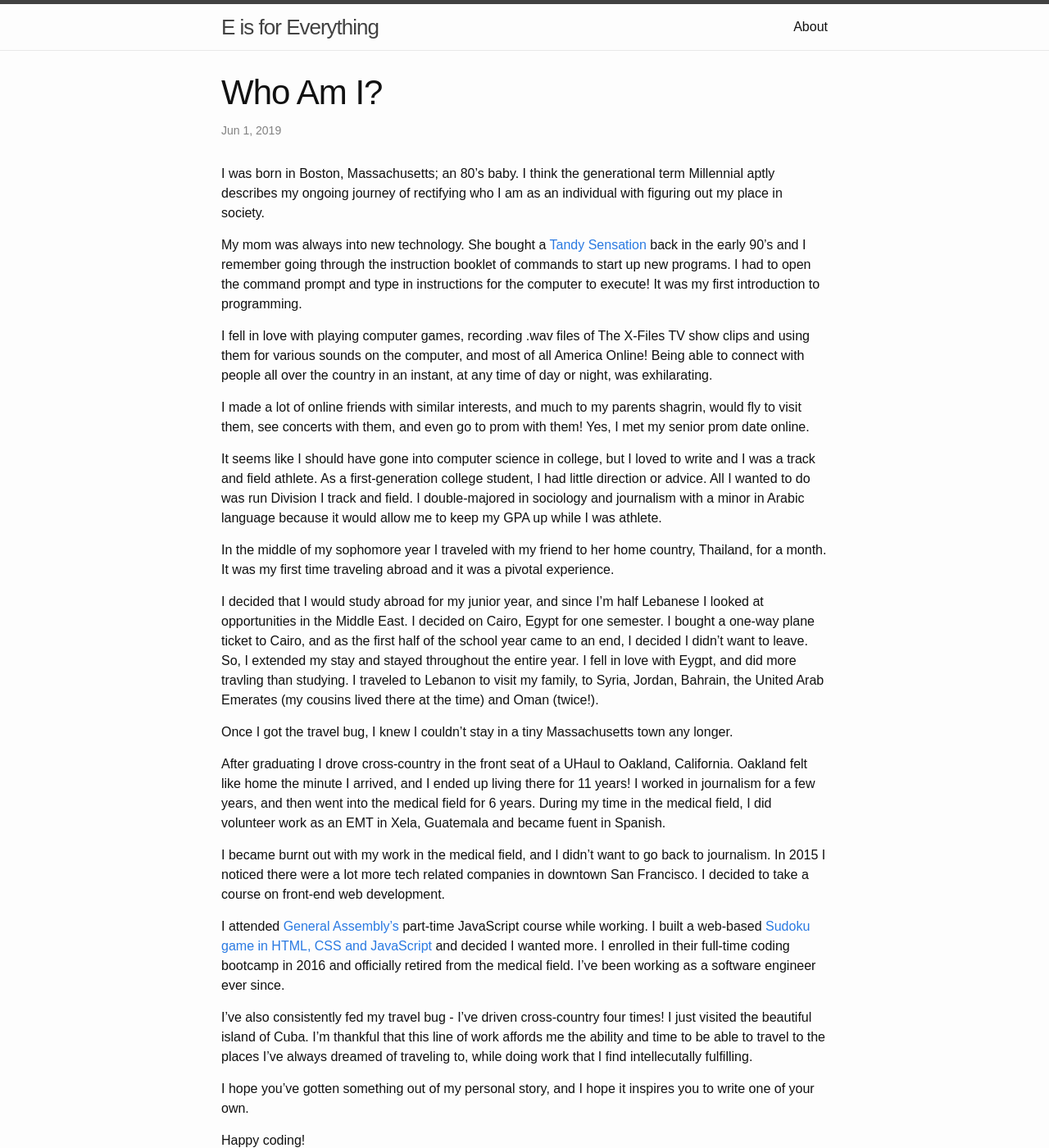
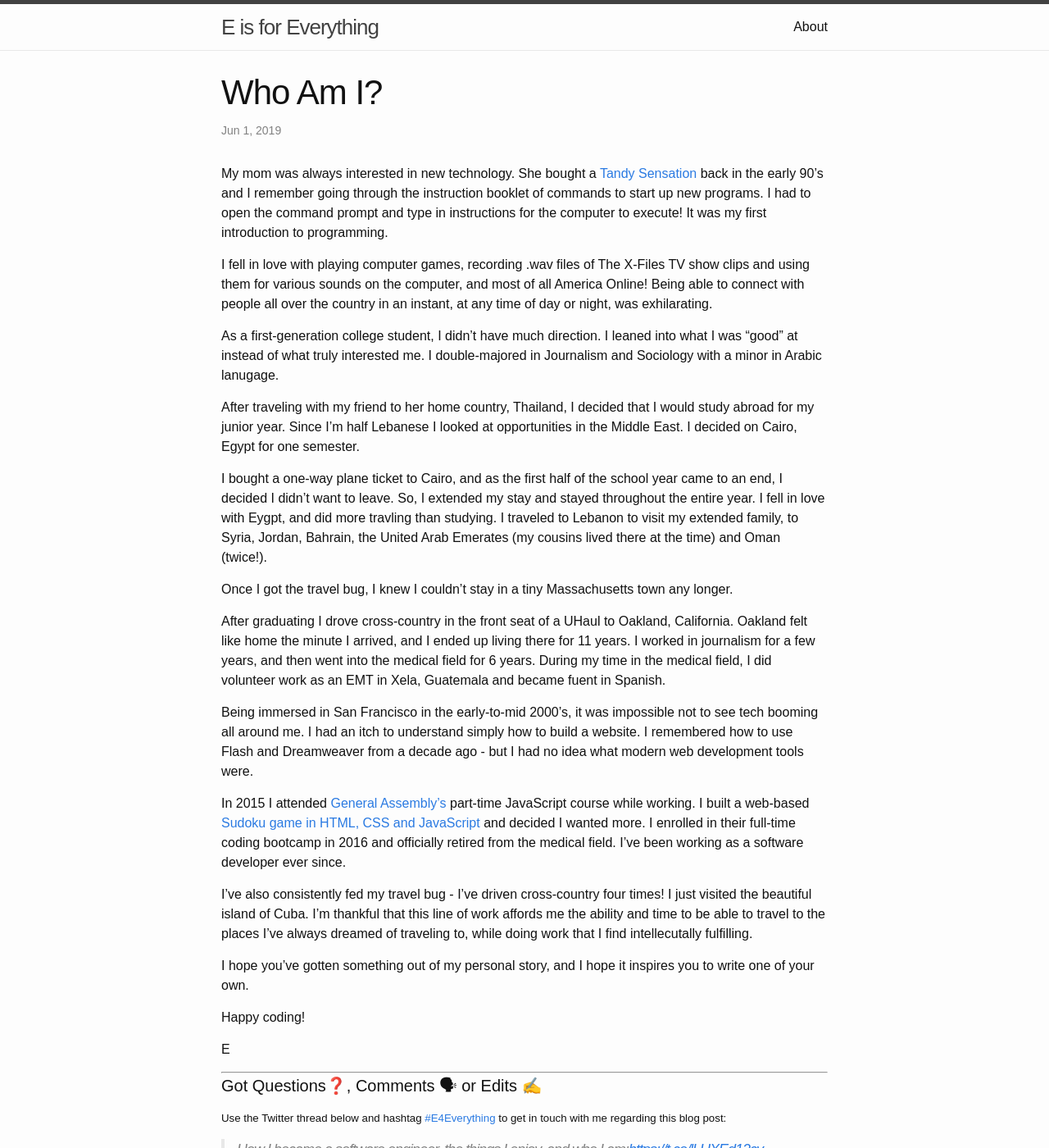
Before and after one commit to emilyannemoses/blog, a Jekyll site: the page built from _posts/2019-06-01-who-am-i.md, in a window 1280 px wide and 1400 px high. Shown: the whole window at 82% size. Built offline with Jekyll 4.4.1, drawn with Linux system fonts in a browser that asks for light colours; comment, search, counter and statistics services are not loaded.

```diff
--- a/_posts/2019-06-01-who-am-i.md
+++ b/_posts/2019-06-01-who-am-i.md
@@ -3,27 +3,23 @@ layout: post
 title:  "Who Am I?"
 ---
 
-I was born in Boston, Massachusetts; an 80's baby. I think the generational term Millennial aptly describes my ongoing journey of rectifying who I am as an individual with figuring out my place in society.
-
-My mom was always into new technology. She bought a [Tandy Sensation][tandy] back in the early 90's and I remember going through the instruction booklet of commands to start up new programs. I had to open the command prompt and type in instructions for the computer to execute! It was my first introduction to programming.
+My mom was always interested in new technology. She bought a [Tandy Sensation][tandy] back in the early 90's and I remember going through the instruction booklet of commands to start up new programs. I had to open the command prompt and type in instructions for the computer to execute! It was my first introduction to programming.
 
 I fell in love with playing computer games, recording .wav files of The X-Files TV show clips and using them for various sounds on the computer, and most of all America Online!  Being able to connect with people all over the country in an instant, at any time of day or night, was exhilarating.
 
-I made a lot of online friends with similar interests, and much to my parents shagrin, would fly to visit them, see concerts with them, and even go to prom with them!  Yes, I met my senior prom date online.
+As a first-generation college student, I didn't have much direction. I leaned into what I was "good" at instead of what truly interested me. I double-majored in Journalism and Sociology with a minor in Arabic lanugage.
 
-It seems like I should have gone into computer science in college, but I loved to write and I was a track and field athlete. As a first-generation college student, I had little direction or advice. All I wanted to do was run Division I track and field. I double-majored in sociology and journalism with a minor in Arabic language because it would allow me to keep my GPA up while I was athlete.
+After traveling with my friend to her home country, Thailand, I decided that I would study abroad for my junior year. Since I'm half Lebanese I looked at opportunities in the Middle East.  I decided on Cairo, Egypt for one semester.
 
-In the middle of my sophomore year I traveled with my friend to her home country, Thailand, for a month. It was my first time traveling abroad and it was a pivotal experience.
-
-I decided that I would study abroad for my junior year, and since I'm half Lebanese I looked at opportunities in the Middle East.  I decided on Cairo, Egypt for one semester.  I bought a one-way plane ticket to Cairo, and as the first half of the school year came to an end, I decided I didn't want to leave. So, I extended my stay and stayed throughout the entire year.  I fell in love with Eygpt, and did more travling than studying. I traveled to Lebanon to visit my family, to Syria, Jordan, Bahrain, the United Arab Emerates (my cousins lived there at the time) and Oman (twice!).
+I bought a one-way plane ticket to Cairo, and as the first half of the school year came to an end, I decided I didn't want to leave. So, I extended my stay and stayed throughout the entire year.  I fell in love with Eygpt, and did more travling than studying. I traveled to Lebanon to visit my extended family, to Syria, Jordan, Bahrain, the United Arab Emerates (my cousins lived there at the time) and Oman (twice!).
 
 Once I got the travel bug, I knew I couldn't stay in a tiny Massachusetts town any longer.
 
-After graduating I drove cross-country in the front seat of a UHaul to Oakland, California.  Oakland felt like home the minute I arrived, and I ended up living there for 11 years!  I worked in journalism for a few years, and then went into the medical field for 6 years. During my time in the medical field, I did volunteer work as an EMT in Xela, Guatemala and became fuent in Spanish.
+After graduating I drove cross-country in the front seat of a UHaul to Oakland, California. Oakland felt like home the minute I arrived, and I ended up living there for 11 years.  I worked in journalism for a few years, and then went into the medical field for 6 years. During my time in the medical field, I did volunteer work as an EMT in Xela, Guatemala and became fuent in Spanish.
 
-I became burnt out with my work in the medical field, and I didn't want to go back to journalism. In 2015 I noticed there were a lot more tech related companies in downtown San Francisco. I decided to take a course on front-end web development.
+Being immersed in San Francisco in the early-to-mid 2000's, it was impossible not to see tech booming all around me. I had an itch to understand simply how to build a website. I remembered how to use Flash and Dreamweaver from a decade ago - but I had no idea what modern web development tools were.
 
-I attended [General Assembly's][ga] part-time JavaScript course while working. I built a web-based [Sudoku game in HTML, CSS and JavaScript][sudoku] and decided I wanted more. I enrolled in their full-time coding bootcamp in 2016 and officially retired from the medical field. I've been working as a software engineer ever since.
+In 2015 I attended [General Assembly's][ga] part-time JavaScript course while working. I built a web-based [Sudoku game in HTML, CSS and JavaScript][sudoku] and decided I wanted more. I enrolled in their full-time coding bootcamp in 2016 and officially retired from the medical field. I've been working as a software developer ever since.
 
 I've also consistently fed my travel bug - I've driven cross-country four times! I just visited the beautiful island of Cuba. I'm thankful that this line of work affords me the ability and time to be able to travel to the places I've always dreamed of traveling to, while doing work that I find intellecutally fulfilling.
 
@@ -43,4 +39,4 @@ E
 
 [tandy]: https://www.youtube.com/watch?v=6ZIF2mw6fK4
 [ga]: https://generalassemb.ly/locations/san-francisco
-[sudoku]: http://eamoses.github.io/portfolio/old-portfolio/front-end-developer-projects/circle-sudoku-game/circle-sudoku.html
+[sudoku]: https://codepen.io/emilyannemoses/pen/OYrvqx
```
Also changed, not shown: _posts/2019-06-17-basics-pt2.md (+2 -2 lines), about.md (+1 -1 lines).
